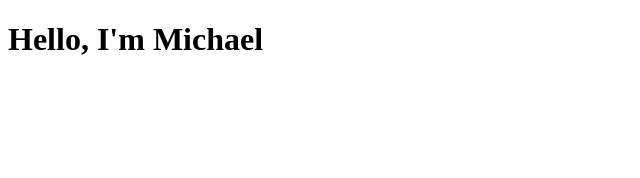
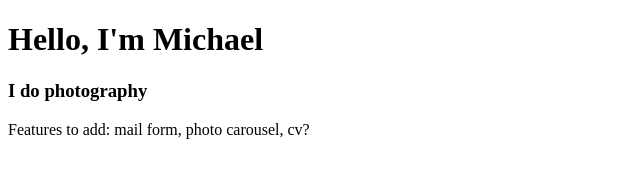
Before and after one commit to AdnanTech/michael-bingham-photography, a plain HTML site: page index.html in a window 1280 px wide. Shown: the whole page, without its empty margins (0-640 px from the left). Drawn offline with Linux system fonts and the light colour scheme.

Commit message:
skeleton 2

```diff
--- a/index.html
+++ b/index.html
@@ -9,6 +9,9 @@
 
   <body>
     <h1>Hello, I'm Michael</h1>
+    <h3>I do photography</h3>
+
+    <p>Features to add: mail form, photo carousel, cv?</p>
   </body>
 
 </html>
```
